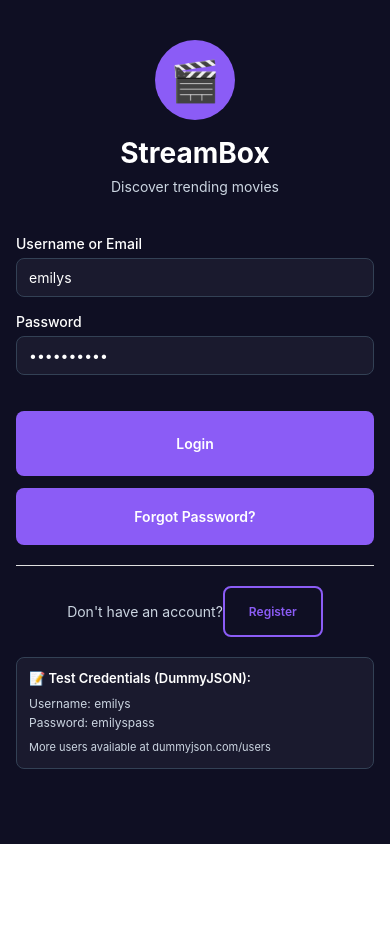
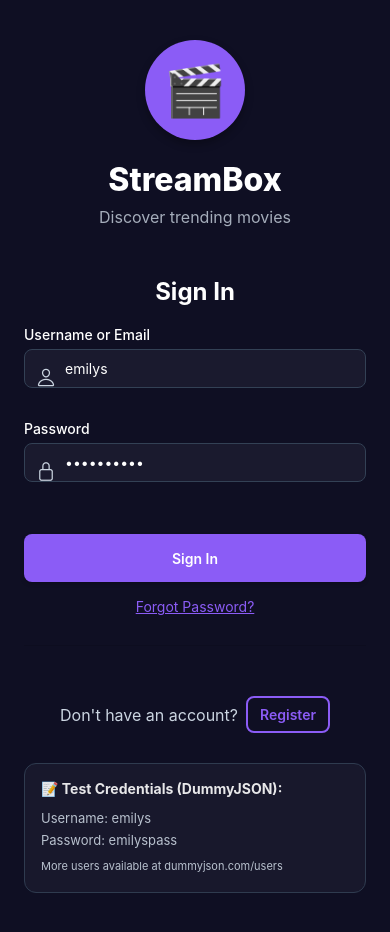
Before and after one commit to Anuradha-Herath/StreamBox, a React Native app: screen / in a window 390 px wide. Shown: the top 932 px of the page. Before the commit the page ends 844 px from the top, so only its background shows below. Built offline with nearby package versions, Linux system fonts and the light colour scheme; no server answers.

Commit message:
feat: enhance UI components with improved styling and layout; update LoginScreen with icons and better spacing

```diff
--- a/src/components/Button.js
+++ b/src/components/Button.js
@@ -1,5 +1,4 @@
-import React from 'react';
-import { TouchableOpacity, Text, StyleSheet } from 'react-native';
+import { StyleSheet, Text, TouchableOpacity } from 'react-native';
 import { getTheme } from '../styles/theme';
 
 const Button = ({
@@ -63,7 +62,7 @@ const Button = ({
       <Text
         style={[
           styles.text,
-          { color: getTextColor(), ...getSize() },
+          { color: getTextColor() },
           textStyle,
         ]}
       >
--- a/src/components/TextInputField.js
+++ b/src/components/TextInputField.js
@@ -60,7 +60,7 @@ const styles = StyleSheet.create({
   input: {
     borderWidth: 1,
     borderRadius: 8,
-    paddingHorizontal: 12,
+    paddingHorizontal: 40,
     paddingVertical: 10,
     fontSize: 14,
   },
--- a/src/screens/LoginScreen.js
+++ b/src/screens/LoginScreen.js
@@ -1,3 +1,4 @@
+import { Ionicons } from '@expo/vector-icons';
 import AsyncStorage from '@react-native-async-storage/async-storage';
 import { useFormik } from 'formik';
 import { useState } from 'react';
@@ -114,6 +115,10 @@ const LoginScreen = ({ navigation }) => {
         )}
 
         <View style={styles.formSection}>
+          <Text style={[styles.signInTitle, { color: theme.text }]}>Sign In</Text>
+
+          <View style={styles.inputContainer}>
+            <Ionicons name="person-outline" size={20} color={theme.textSecondary} style={styles.inputIcon} />
             <TextInputField
               isDarkMode={isDarkMode}
               label="Username or Email"
@@ -126,7 +131,10 @@ const LoginScreen = ({ navigation }) => {
               editable={!loading}
               error={formik.touched.email ? formik.errors.email : ''}
             />
+          </View>
 
+          <View style={styles.inputContainer}>
+            <Ionicons name="lock-closed-outline" size={20} color={theme.textSecondary} style={styles.inputIcon} />
             <TextInputField
               isDarkMode={isDarkMode}
               label="Password"
@@ -138,25 +146,25 @@ const LoginScreen = ({ navigation }) => {
               editable={!loading}
               error={formik.touched.password ? formik.errors.password : ''}
             />
+          </View>
 
           <Button
             isDarkMode={isDarkMode}
-            title={loading ? 'Logging in...' : 'Login'}
+            title={loading ? 'Signing In...' : 'Sign In'}
             onPress={formik.handleSubmit}
             disabled={loading || !formik.isValid}
             style={styles.button}
           />
 
-          <Button
-            isDarkMode={isDarkMode}
-            title="Forgot Password?"
-            variant="text"
+          <Text
+            style={[styles.forgotPassword, { color: theme.primary }]}
             onPress={() => {
               // TODO: Implement password reset flow
               Alert.alert('Coming Soon', 'Password reset feature coming soon');
             }}
-            style={styles.forgotButton}
-          />
+          >
+            Forgot Password?
+          </Text>
 
           <View style={styles.divider} />
 
@@ -193,71 +201,108 @@ const styles = StyleSheet.create({
   },
   scrollContent: {
     flexGrow: 1,
-    paddingHorizontal: 16,
-    paddingVertical: 20,
+    paddingHorizontal: 24,
+    paddingVertical: 40,
+    justifyContent: 'center',
   },
   headerSection: {
     alignItems: 'center',
-    marginBottom: 40,
-    marginTop: 20,
+    marginBottom: 50,
   },
   logoContainer: {
-    width: 80,
-    height: 80,
-    borderRadius: 40,
+    width: 100,
+    height: 100,
+    borderRadius: 50,
     justifyContent: 'center',
     alignItems: 'center',
+    marginBottom: 20,
+    shadowColor: '#000',
+    shadowOffset: { width: 0, height: 4 },
+    shadowOpacity: 0.3,
+    shadowRadius: 8,
+    elevation: 8,
+  },
+  logo: {
+    fontSize: 50,
+  },
+  title: {
+    fontSize: 32,
+    fontWeight: '800',
+    marginBottom: 8,
+    textAlign: 'center',
+  },
+  subtitle: {
+    fontSize: 16,
+    textAlign: 'center',
+    opacity: 0.8,
+  },
+  formSection: {
+    marginBottom: 40,
+  },
+  signInTitle: {
+    fontSize: 24,
+    fontWeight: '700',
+    textAlign: 'center',
+    marginBottom: 20,
+  },
+  inputContainer: {
+    position: 'relative',
     marginBottom: 16,
   },
-  logo: {
-    fontSize: 40,
-  },
-  title: {
-    fontSize: 28,
-    fontWeight: '700',
-    marginBottom: 8,
-  },
-  subtitle: {
-    fontSize: 14,
-  },
-  formSection: {
-    marginBottom: 30,
+  inputIcon: {
+    position: 'absolute',
+    left: 12,
+    top: 40,
+    zIndex: 1,
   },
   button: {
     marginTop: 20,
+    borderRadius: 8,
+    height: 48,
+    paddingVertical: 0,
+    paddingHorizontal: 0,
+    shadowColor: '#000',
+    shadowOffset: { width: 0, height: 2 },
+    shadowOpacity: 0.2,
+    shadowRadius: 4,
+    elevation: 4,
   },
-  forgotButton: {
-    marginTop: 12,
-    paddingVertical: 8,
+  forgotPassword: {
+    fontSize: 14,
+    textAlign: 'center',
+    marginTop: 16,
+    textDecorationLine: 'underline',
   },
   divider: {
     height: 1,
-    backgroundColor: '#E0E0E0',
-    marginVertical: 20,
+    backgroundColor: 'rgba(0,0,0,0.1)',
+    marginVertical: 30,
   },
   footerSection: {
     flexDirection: 'row',
     alignItems: 'center',
-    marginTop: 0,
     justifyContent: 'center',
+    marginTop: 20,
   },
   footerText: {
-    fontSize: 14,
+    fontSize: 16,
+    marginRight: 8,
   },
   demoCreds: {
-    marginTop: 20,
-    padding: 12,
-    borderRadius: 8,
+    marginTop: 30,
+    padding: 16,
+    borderRadius: 12,
     borderWidth: 1,
+    opacity: 0.9,
   },
   demoTitle: {
-    fontSize: 13,
-    fontWeight: '600',
-    marginBottom: 8,
+    fontSize: 14,
+    fontWeight: '700',
+    marginBottom: 10,
   },
   demoText: {
-    fontSize: 12,
-    marginVertical: 2,
+    fontSize: 13,
+    marginVertical: 3,
   },
 });
 
```
Lines whose indentation alone changed are shown as unchanged.
